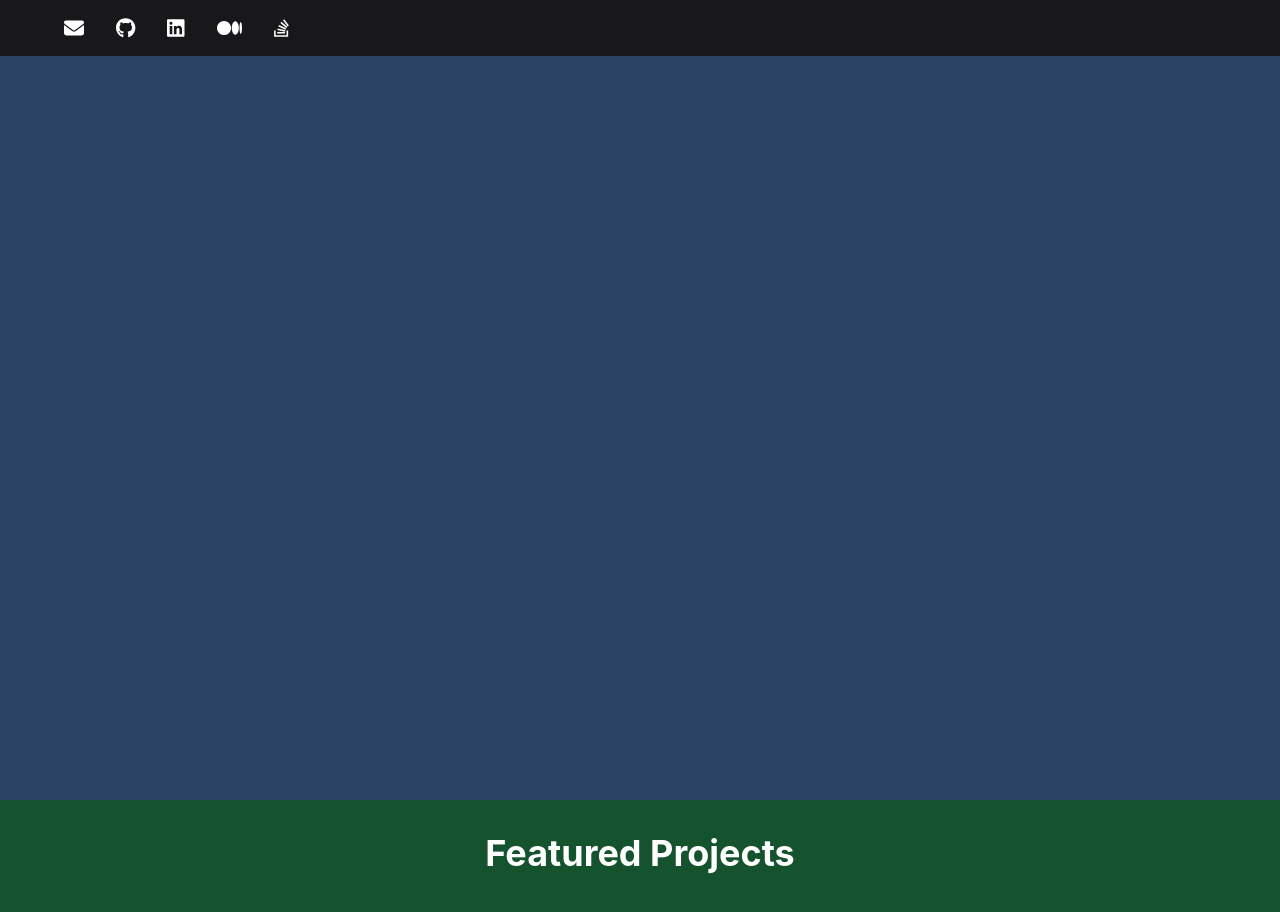
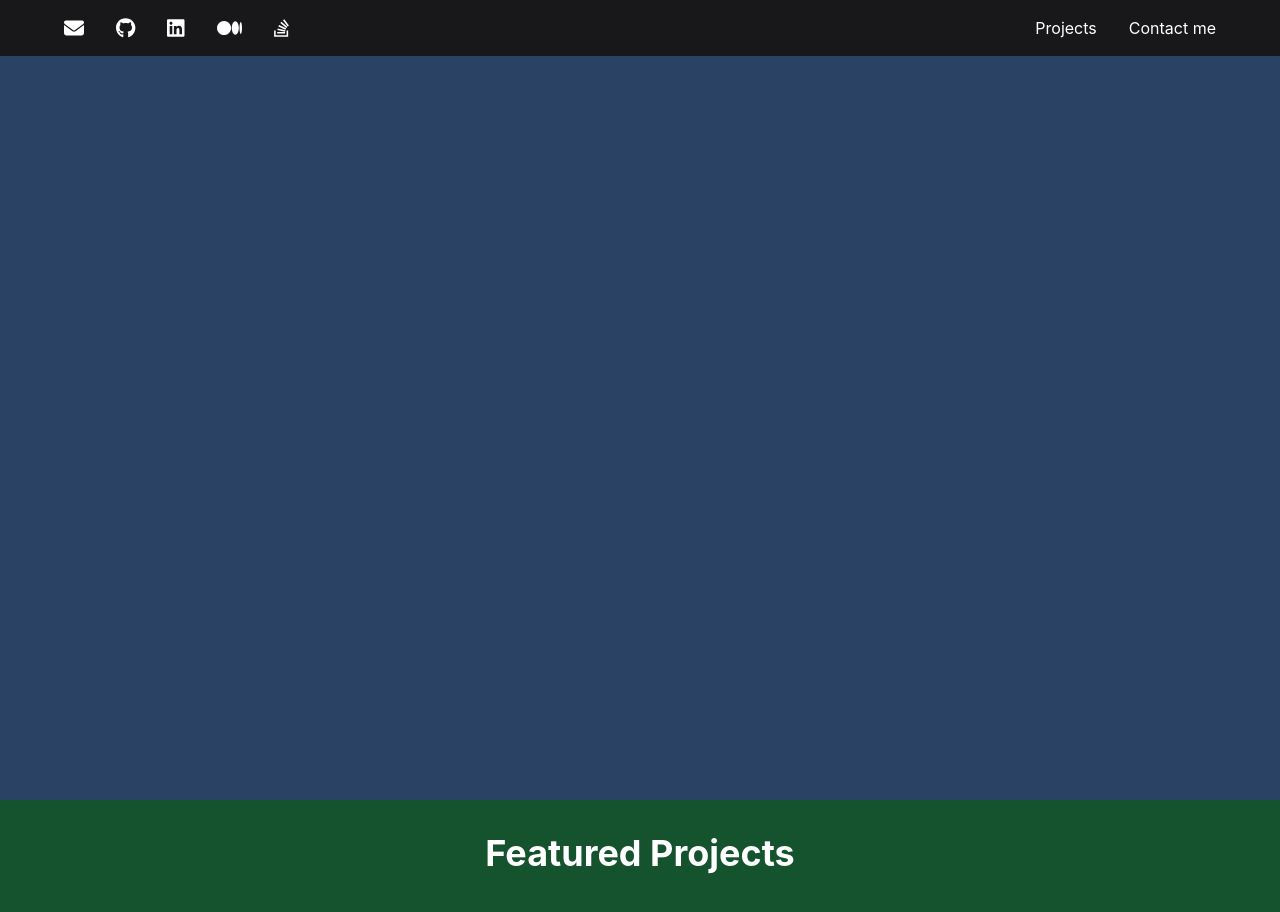
Before and after one commit to KitimboRino/meta-portfolio-assignment, a React (Create React App) app: page / in a window 1280 px wide. Shown: the top 912 px of the page. Built offline with nearby package versions, Linux system fonts and the light colour scheme.

Commit message:
refactor: refactored header and footer

```diff
--- a/src/components/Header.js
+++ b/src/components/Header.js
@@ -7,7 +7,7 @@ import {
   faMedium,
   faStackOverflow,
 } from "@fortawesome/free-brands-svg-icons";
-import { Box, HStack, Link } from "@chakra-ui/react";
+import { Box, HStack, Link, Text } from "@chakra-ui/react";
 
 const socials = [
   {
@@ -78,6 +78,12 @@ const Header = () => {
           <nav>
             <HStack spacing={8}>
               {/* Add links to Projects and Contact me section */}
+              <Box>
+                <Text onClick={handleClick('projects')}>Projects</Text>
+              </Box>
+              <Box>
+                <Text onClick={handleClick('projects')}>Contact me</Text>
+              </Box>
             </HStack>
           </nav>
         </HStack>
```
